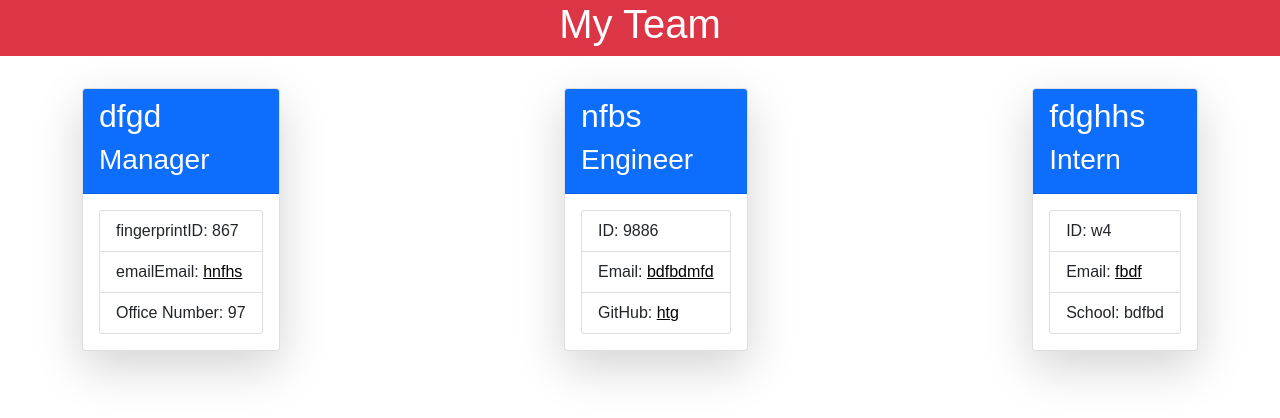
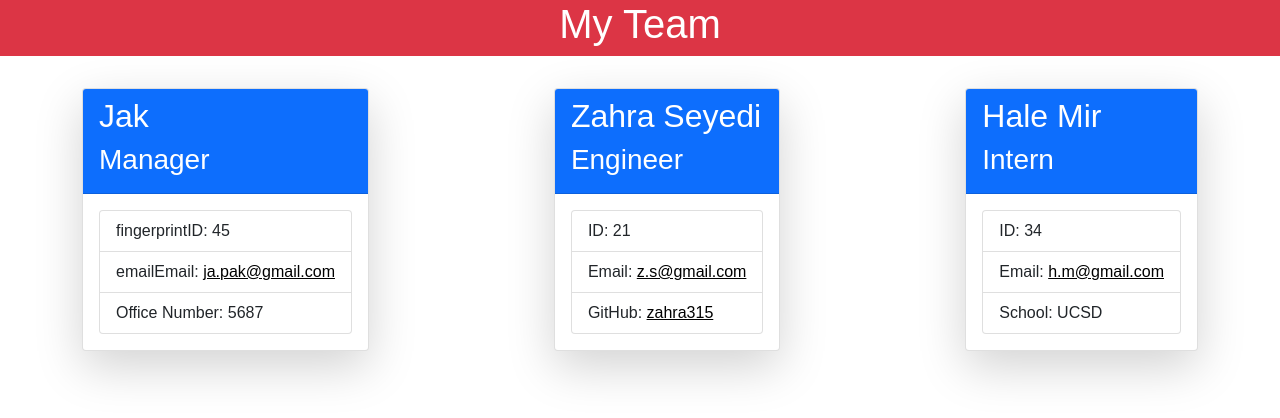
Before and after one commit to zahra315/TeamProfileGenerator, a website: page dist/index.html in a window 1280 px wide. Drawn offline with nearby package versions, Linux system fonts and the light colour scheme; files that its build step writes are made by us from their sources.

Commit message:
generate index.html

```diff
--- a/dist/index.html
+++ b/dist/index.html
@@ -35,38 +35,38 @@
         <div class="team-area col-12 d-flex flex-wrap justify-content-between">
           <div class="card employee-card mr-1 mt-3 shadow-lg rounded-2">
   <div class="card-header bg-primary text-white">
-    <h2 class="card-title">dfgd</h2>
+    <h2 class="card-title">Jak</h2>
     <h3 class="card-title">Manager</h3>
   </div>
   <div class="card-body">
     <ul class="list-group">
       <li class="list-group-item">
-        <span class="material-icons">fingerprint</span>ID: 867
+        <span class="material-icons">fingerprint</span>ID: 45
       </li>
       <li class="list-group-item text-dark">
         <span class="material-icons">email</span>Email:
-        <a href="mailto:hnfhs">hnfhs</a>
+        <a href="mailto:ja.pak@gmail.com">ja.pak@gmail.com</a>
       </li>
-      <li class="list-group-item">Office Number: 97</li>
+      <li class="list-group-item">Office Number: 5687</li>
     </ul>
   </div>
 </div>
 <div class="card employee-card mr-1 mt-3 shadow-lg rounded-2">
   <div class="card-header bg-primary text-white">
-    <h2 class="card-title">nfbs</h2>
+    <h2 class="card-title">Zahra Seyedi</h2>
     <h3 class="card-title">Engineer</h3>
   </div>
   <div class="card-body">
     <ul class="list-group">
-      <li class="list-group-item">ID: 9886</li>
+      <li class="list-group-item">ID: 21</li>
       <li class="list-group-item text-dark">
         Email:
-        <a href="mailto:bdfbdmfd">bdfbdmfd</a>
+        <a href="mailto:z.s@gmail.com">z.s@gmail.com</a>
       </li>
       <li class="list-group-item text-dark">
         GitHub:
-        <a href="https://github.com/htg" target="_blank"
-          >htg</a
+        <a href="https://github.com/zahra315" target="_blank"
+          >zahra315</a
         >
       </li>
     </ul>
@@ -74,17 +74,17 @@
 </div>
 <div class="card employee-card mr-1 mt-3 shadow-lg rounded-2">
   <div class="card-header bg-primary text-white">
-    <h2 class="card-title">fdghhs</h2>
+    <h2 class="card-title">Hale Mir</h2>
     <h3 class="card-title">Intern</h3>
   </div>
   <div class="card-body">
     <ul class="list-group">
-      <li class="list-group-item">ID: w4</li>
+      <li class="list-group-item">ID: 34</li>
       <li class="list-group-item text-dark">
         Email:
-        <a href="mailto:fbdf">fbdf</a>
+        <a href="mailto:h.m@gmail.com">h.m@gmail.com</a>
       </li>
-      <li class="list-group-item">School: bdfbd</li>
+      <li class="list-group-item">School: UCSD</li>
     </ul>
   </div>
 </div>
```
